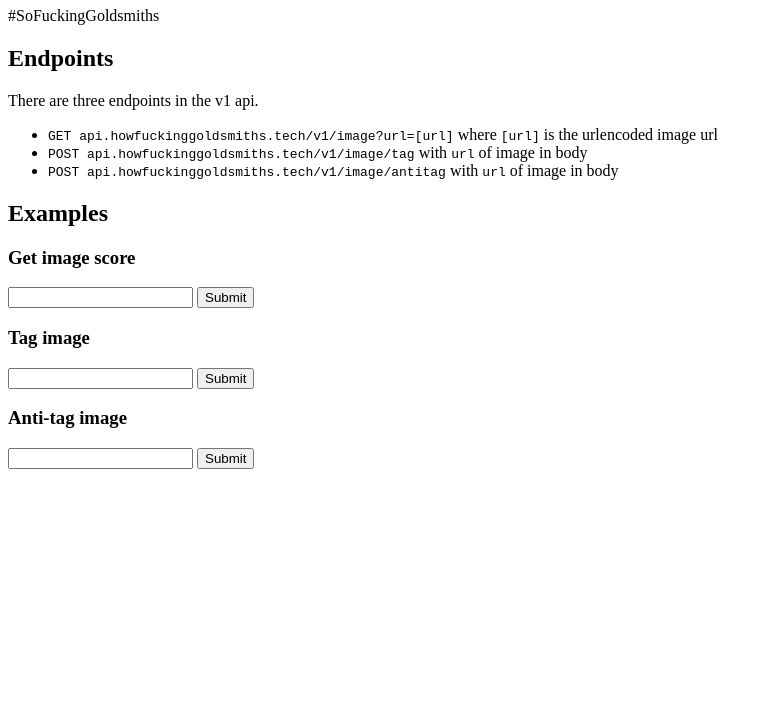
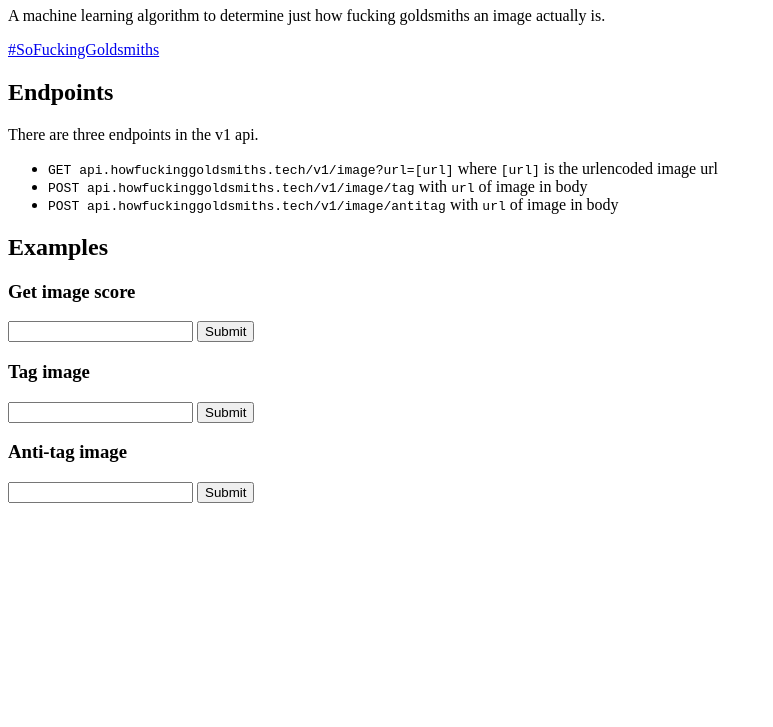
Before and after one commit to HowFuckingGoldsmiths/howfuckinggoldsmiths, a plain HTML site: page index.html in a window 1280 px wide. Shown: the part 73-800 px from the top of the page, without its empty margins (0-773 px from the left). Drawn offline with Linux system fonts and the light colour scheme.

Commit message:
Fixed words

```diff
--- a/index.html
+++ b/index.html
@@ -6,7 +6,8 @@
 </head>
 <body>
   <h1>How fucking Goldsmiths</h1>
-  <p>#SoFuckingGoldsmiths</p>
+  <p>A machine learning algorithm to determine just how fucking goldsmiths an image actually is.</p>
+  <p><a href="https://twitter.com/hashtag/SoFuckingGoldsmiths">#SoFuckingGoldsmiths</a></p>
   <h2>Endpoints</h2>
   <p>There are three endpoints in the v1 api.</p>
   <ul>
```
